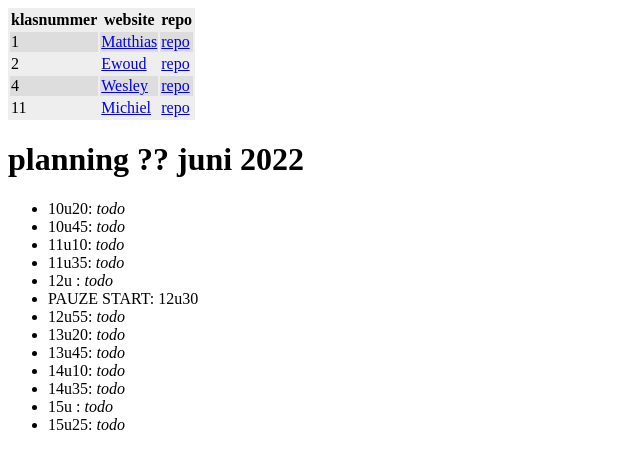
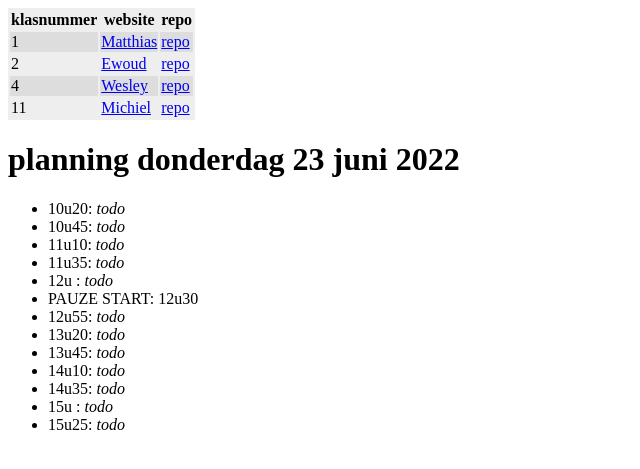
Before and after one commit to vbrh-immalle/vbrh-immalle.github.io, a Jekyll site: the page built from GIPWebsites2021-2022/index.md, in a window 1280 px wide. Shown: the top 469 px of the page, without its empty margins (0-640 px from the left). Built offline with Jekyll 4.4.1, drawn with Linux system fonts in a browser that asks for light colours; some web fonts are replaced.

Commit message:
Datum gip

```diff
--- a/GIPWebsites2021-2022/index.md
+++ b/GIPWebsites2021-2022/index.md
@@ -11,7 +11,7 @@ title: GIP Websites 2021-2022
 | 11 | [Michiel](https://michielvdb-immalle.github.io/GIPwebsite/) | [repo](https://github.com/MichielVDB-immalle/GIPwebsite) |
 
 
-# planning ?? juni 2022
+# planning donderdag 23 juni 2022
 
 - 10u20: *todo*
 - 10u45: *todo*
```
